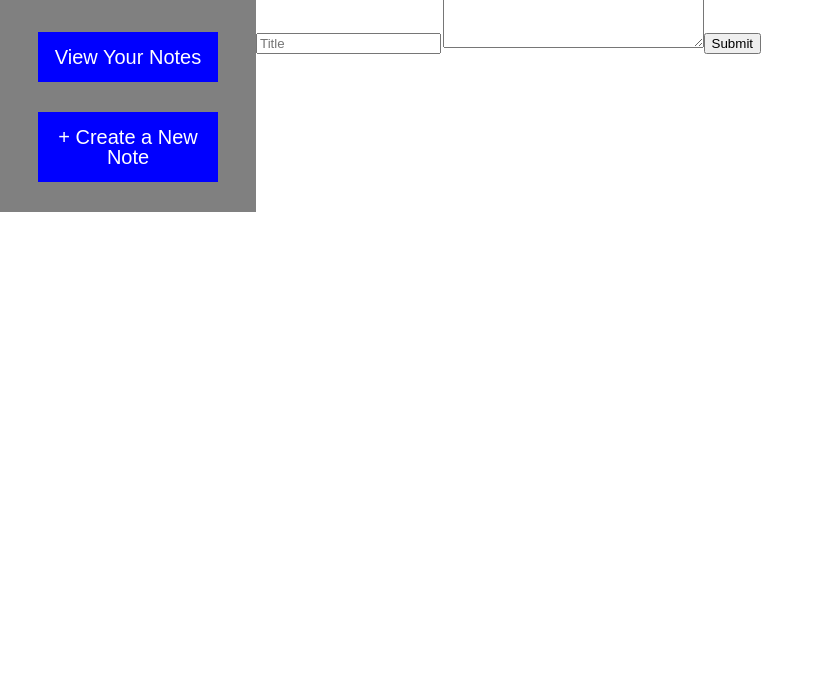
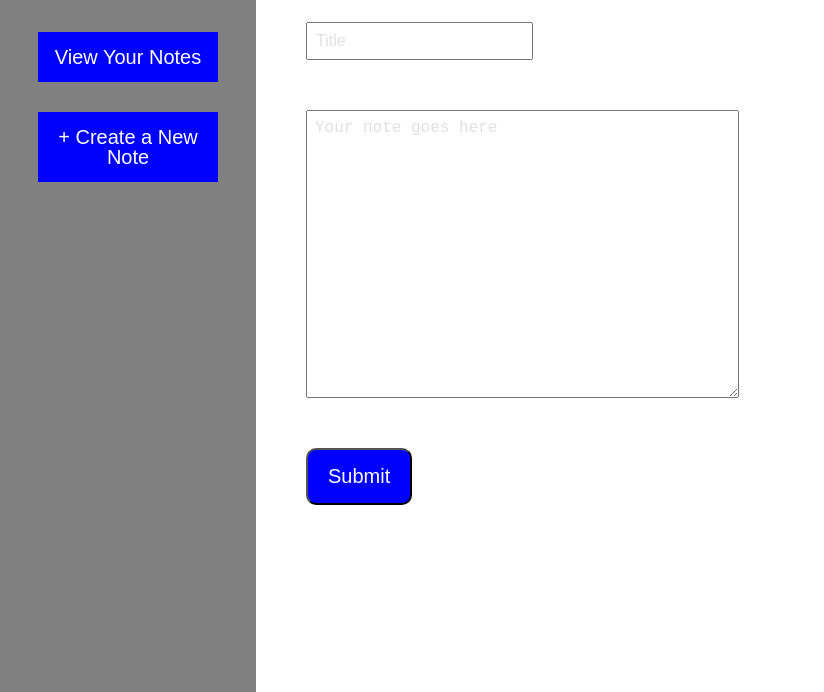
Before and after one commit to justman00/Lambda-Notes, a React app: page /create in a window 1280 px wide. Shown: the part 108-800 px from the top of the page, without its empty margins (0-824 px from the left). Built offline with nearby package versions, Linux system fonts and the light colour scheme.

Commit message:
added some basic styled to the form component

```diff
--- a/src/components/App.css
+++ b/src/components/App.css
@@ -149,3 +149,55 @@ body {
   text-decoration: none;
   text-align: center;
 }
+
+#root {
+  height: 100%;
+  width: 100%;
+}
+
+.form-title {
+  margin: 50px;
+  font-size: 3rem;
+  font-weight: 600;
+  font-family: sans-serif;
+}
+
+.input-main {
+  display: block;
+  margin: 50px;
+  padding: 8px;
+  font-size: 1.6rem;
+  outline: none;
+}
+
+.input-main::placeholder {
+  font-size: 1.6rem;
+  opacity: 0.7;
+  color: lightgray;
+}
+
+.textarea-main {
+  margin: 50px;
+  display: block;
+  margin: 50px;
+  padding: 8px;
+  font-size: 1.6rem;
+  outline: none;
+}
+
+.textarea-main::placeholder {
+  font-size: 1.6rem;
+  opacity: 0.7;
+  color: lightgray;
+}
+
+.btn-submit {
+  margin-left: 50px;
+  padding: 15px 20px;
+  text-align: center;
+  outline: none;
+  font-size: 2rem;
+  background: blue;
+  color: white;
+  border-radius: 10px;
+}
--- a/src/components/forms/CreateForm.js
+++ b/src/components/forms/CreateForm.js
@@ -8,7 +8,13 @@ const CreateForm = props => {
     props.createNote(formValues).then(() => props.history.push("/"));
   }
 
-  return <FormSubcomponent history={props.history} action={onSubmit} />;
+  return (
+    <FormSubcomponent
+      history={props.history}
+      action={onSubmit}
+      typeOfForm={"Delete Your Note"}
+    />
+  );
 };
 
 export default connect(
--- a/src/components/forms/EditForm.js
+++ b/src/components/forms/EditForm.js
@@ -10,7 +10,13 @@ const EditForm = props => {
       .then(() => props.history.push("/"));
   }
 
-  return <FormSubcomponent action={onSubmit} history={props.history} />;
+  return (
+    <FormSubcomponent
+      action={onSubmit}
+      history={props.history}
+      typeOfForm={"Edit Your Note"}
+    />
+  );
 };
 
 export default connect(
--- a/src/components/forms/FormSubcomponent.js
+++ b/src/components/forms/FormSubcomponent.js
@@ -4,19 +4,31 @@ import { connect } from "react-router-dom";
 import { createNote } from "../../actions";
 import * as yup from "yup";
 
-const FormSubcomponent = ({ values, errors, touched, handleChange }) => {
+import "../App.css";
+
+const FormSubcomponent = ({
+  values,
+  errors,
+  touched,
+  handleChange,
+  typeOfForm
+}) => {
   return (
     <Form>
-      <Field name="title" placeholder="Title" />{" "}
+      <h2 className="form-title">{typeOfForm}</h2>
+      <Field className="input-main" name="title" placeholder="Title" />{" "}
       <textarea
         name="textBody"
-        cols="30"
-        rows="10"
+        cols="40"
+        rows="15"
         onChange={handleChange}
         placeholder="Your note goes here"
         value={values.textBody}
+        className="textarea-main"
       />
-      <button type="submit">Submit</button>
+      <button className="btn-submit" type="submit">
+        Submit
+      </button>
     </Form>
   );
 };
--- a/src/components/notes/NoteCard.js
+++ b/src/components/notes/NoteCard.js
@@ -1,5 +1,6 @@
 import React from "react";
 import styled from "styled-components";
+import { Link } from "react-router-dom";
 
 const Card = styled.div`
   margin: 30px;
@@ -24,8 +25,13 @@ const Card = styled.div`
 export default function NoteCard({ note }) {
   return (
     <Card>
-      <h1>{note.title}</h1>
-      <p>{note.textBody}</p>
+      <Link
+        style={{ color: "black", textDecoration: "none" }}
+        to={`/note/${note._id}`}
+      >
+        <h1>{note.title}</h1>
+        <p>{note.textBody}</p>
+      </Link>
     </Card>
   );
 }
--- a/src/components/sidebar/Sidebar.js
+++ b/src/components/sidebar/Sidebar.js
@@ -9,6 +9,7 @@ const StyledSidebar = styled.nav`
   display: flex;
   flex-direction: column;
   align-items: center;
+  height: 100vh;
 `;
 
 const Name = styled.h1`
```
